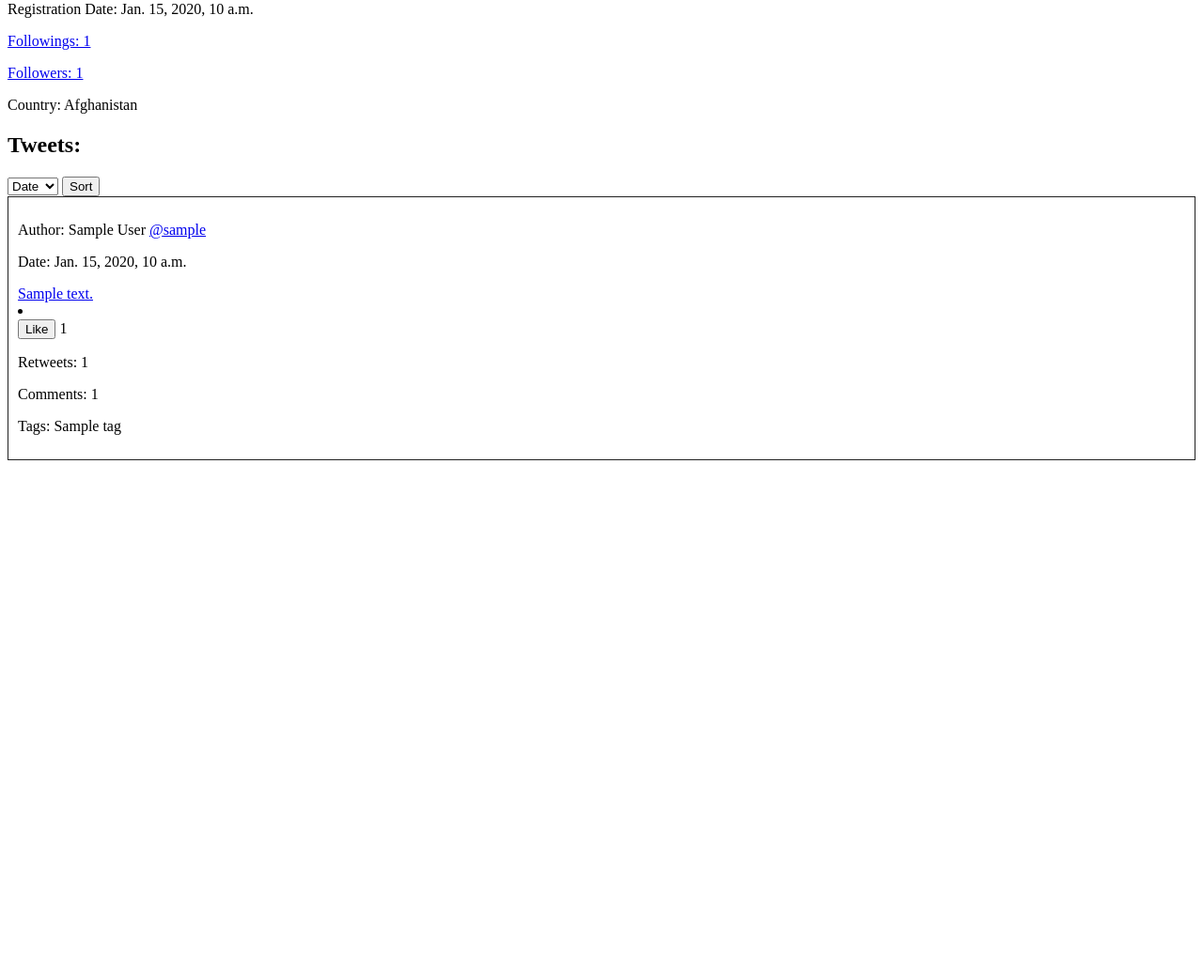
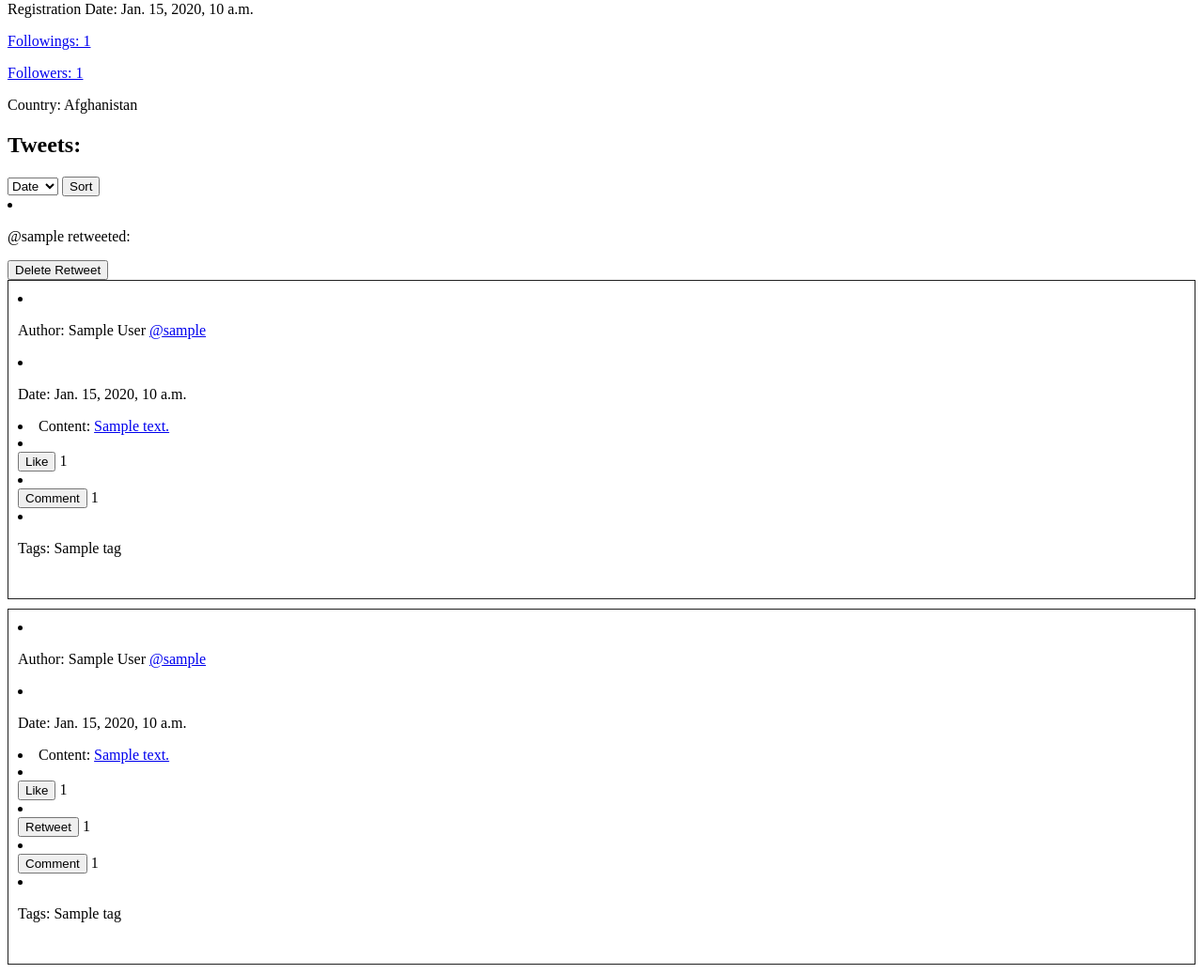
Before and after one commit to HiRurgLipay/twiads, a Django app: a page that uses scr/twiads/core/presentation/templates/another_profile.html in a window 1280 px wide. Shown: the part 278-1315 px from the top of the page at 94% size. Before the commit the page ends 768 px from the top, so only its background shows below. Run offline with Django 4.2, Linux system fonts and the light colour scheme; data comes from the database, SQL or seed files in the repository; tables that the repository leaves empty hold one stand-in row (values such as "Sample post").

Commit message:
Added retweets on profile and another profile page

```diff
--- a/scr/twiads/core/presentation/templates/another_profile.html
+++ b/scr/twiads/core/presentation/templates/another_profile.html
@@ -35,26 +35,74 @@
         </select>
         <button type="submit">Sort</button>
     </form>
+    {% for retweet in retweets %}
+    <div class="retweet">
+        <li><p>@{{ retweet.user.username }} retweeted:</p></li>
+        {% if user.is_authenticated and retweet.user == user %}
+            <form action="{% url 'delete_retweet' tweet_id=retweet.tweet.id %}" method="POST">
+                {% csrf_token %}
+                <button type="submit">Delete Retweet</button>
+            </form>
+        {% endif %}
+        <div class="tweet">
+            <li><p>Author: {{ retweet.tweet.author.first_name }} {{ retweet.tweet.author.last_name }} <a href="{% url 'profile' %}">@{{ retweet.tweet.author.username }}</a></p></li>
+            <li><p>Date: {{ retweet.tweet.created_at }}</p></li>
+            <li>Content: <a href="{% url 'get-tweet' retweet.tweet.id %}">{{ retweet.tweet.content }}</a></li>
+            <li>
+                <form action="{% url 'like_tweet' tweet_id=retweet.tweet.id %}" method="GET">
+                    {% csrf_token %}
+                    <button type="submit" class="like-button">Like</button> {{ retweet.tweet.likes_count }}
+                </form>
+            </li>
+            <li>
+                <form action="{% url 'comment' retweet.tweet.id %}" method="POST">
+                    {% csrf_token %}
+                    <button type="submit" class="coment-button">Comment</button> {{ retweet.tweet.comments_count }}
+                </form>
+            </li>
+            <li><p>Tags:
+                {% for tag in retweet.tweet.tags.all %}
+                    {{ tag.name }}
+                {% endfor %}
+                <br></br>
+            </p></li>
+        </div>
+    </div>
+    {% endfor %}
+    </ul>
     {% for tweet in tweets %}
         <div class="tweet">
-        <p>Author: {{ tweet.author.first_name }} {{ tweet.author.last_name }} <a href="{% url 'another-profile' username=tweet.author.username %}">@{{ tweet.author.username }}</a></p>
-        <p>Date: {{ tweet.created_at }}</p>
-        <a href="{% url 'get-tweet' tweet.id %}">{{ tweet.content }}</a>
+            <li><p>Author: {{ tweet.author.first_name }} {{ tweet.author.last_name }} <a href="{% url 'profile' %}">@{{ tweet.author.username }}</a></p></li>
+            <li><p>Date: {{ tweet.created_at }}</p></li>
+            <li>Content: <a href="{% url 'get-tweet' tweet.id %}">{{ tweet.content }}</a></li>
             <li>
-            <form action="{% url 'like_tweet' tweet_id=tweet.id %}" method="POST">
+                <form action="{% url 'like_tweet' tweet_id=tweet.id %}" method="GET">
                     {% csrf_token %}
                     <button type="submit" class="like-button">Like</button> {{ tweet.likes_count }}
                 </form>
             </li>
-        <p>Retweets: {{ tweet.retweets_count }}</p>
-        <p>Comments: {{ tweet.comments_count }}</p>
-        <p>Tags:
+            <li>
+                <form action="{% url 'retweet' tweet.id %}" method="GET">
+                    {% csrf_token %}
+                    <button type="submit" class="Retweet-button">Retweet</button> {{ tweet.retweets_count }}
+                </form>
+            </li>
+            <li>
+                <form action="{% url 'comment' tweet.id %}" method="POST">
+                    {% csrf_token %}
+                    <button type="submit" class="coment-button">Comment</button> {{ tweet.comments_count }}
+                </form>
+            </li>
+            <li><p>Tags:
                     {% for tag in tweet.tags.all %}
                         {{ tag.name }}
                     {% endfor %}
-        </p>
+                    <br></br>
+                </p></li>
         </div>
     {% endfor %}
+    </ul>
+
 {% if tweets.has_previous or tweets.has_next %}
     <div class="pagination">
         {% if tweets.has_previous %}
--- a/scr/twiads/core/presentation/templates/signup.html
+++ b/scr/twiads/core/presentation/templates/signup.html
@@ -12,7 +12,7 @@
         <form method="POST" action="{% url 'registration' %}">
             {% csrf_token %}
             {% for field in form %}
-                {{ field.label_tag }}: {{ field }}<br>
+                {{ field.label_tag }} {{ field }}<br>
                 {% if field.errors %}
                     <ul>
                         {% for error in field.errors %}
--- a/scr/twiads/core/presentation/views/another_profile.py
+++ b/scr/twiads/core/presentation/views/another_profile.py
@@ -18,7 +18,7 @@ from typing import TYPE_CHECKING
 from django.http import HttpResponse, HttpResponseRedirect
 from django.views.decorators.http import require_http_methods
 from django.shortcuts import render, get_object_or_404
-from core.models import User, Tweet
+from core.models import User, Tweet, Retweet
 from core.presentation.forms import SortForm
 from django.core.paginator import Paginator
 
@@ -32,6 +32,7 @@ logger = logging.getLogger(__name__)
 def another_profile_controller(request: HttpRequest, username: str) -> HttpResponse:
     user = get_object_or_404(User, username=username)
     tweets = Tweet.objects.filter(author=user)
+    retweets = Retweet.objects.filter(user=user)
     form  = SortForm(request.GET)
     if form.is_valid():
         sort_by = form.cleaned_data['sort_by']
@@ -49,6 +50,7 @@ def another_profile_controller(request: HttpRequest, username: str) -> HttpRespo
     context = {
         "user": user,
         "tweets":tweets,
+        "retweets":retweets,
         "form": form,
         "tweets": page,
     }
--- a/scr/twiads/core/presentation/views/profile.py
+++ b/scr/twiads/core/presentation/views/profile.py
@@ -10,7 +10,7 @@ from django.urls import reverse
 from django.core.paginator import Paginator
 
 
-from core.models import Tweet
+from core.models import Tweet, Retweet
 from core.presentation.converters import convert_data_from_form_to_dto
 from core.business_logic.services import edit_profile
 from core.business_logic.dto import EditProfileDto
@@ -27,6 +27,7 @@ logger = logging.getLogger(__name__)
 @require_http_methods(request_method_list=["GET"])
 def profile_controller(request: HttpRequest) -> HttpResponse:
     tweets = Tweet.objects.filter(author=request.user)
+    retweets = Retweet.objects.filter(user=request.user)
     form = SortForm(request.GET)
 
     if form.is_valid():
@@ -43,6 +44,7 @@ def profile_controller(request: HttpRequest) -> HttpResponse:
     page = paginator.get_page(page_number)
 
     context = {"tweets": tweets,
+               "retweets": retweets,
                'form': form,
                'tweets': page,}
 
```
Also changed, not shown: scr/twiads/core/presentation/templates/profile.html (+56 -8 lines). Lines whose indentation alone changed are shown as unchanged.
